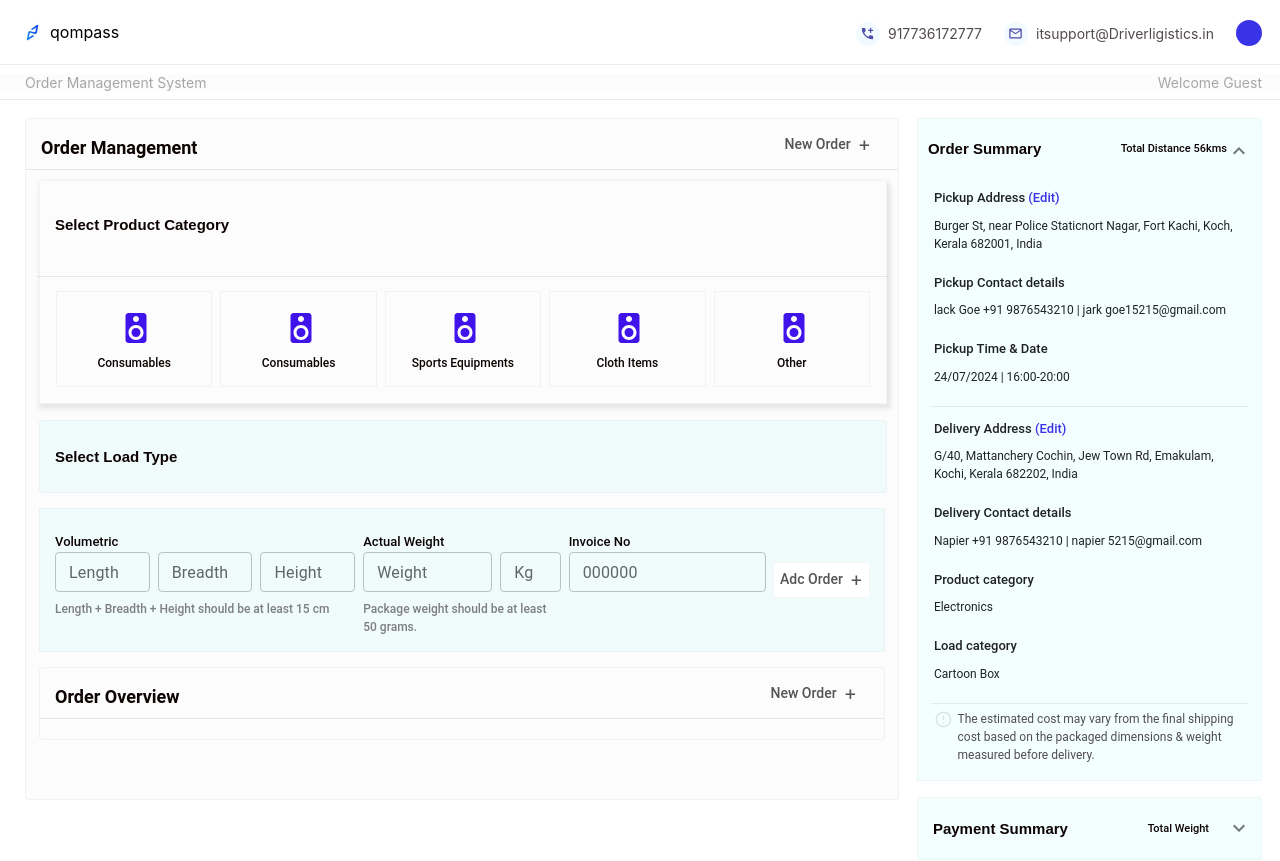
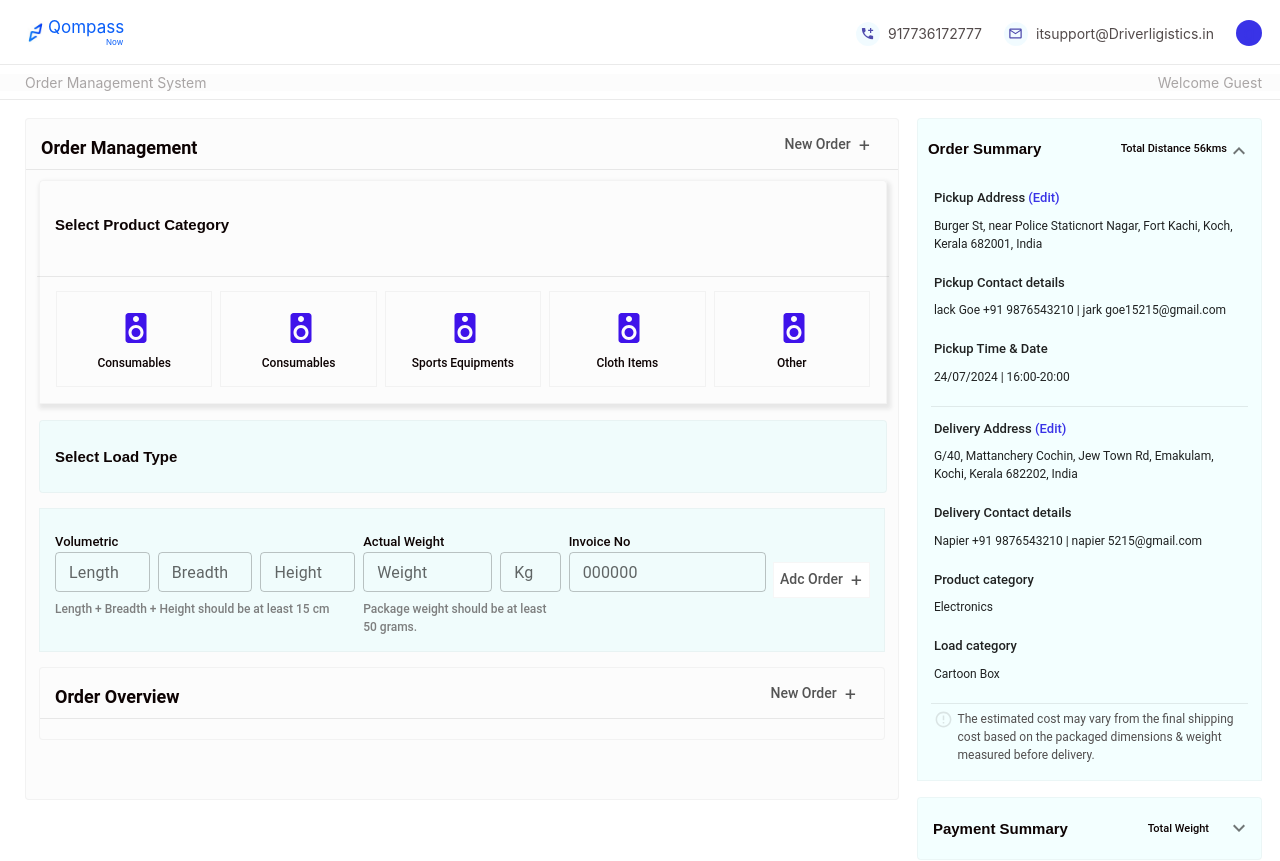
Before and after one commit to rithu1010/DriverLogistics_Project, a React (Create React App) app: page /blog in a window 1280 px wide. Shown: the top 861 px of the page. Built offline with nearby package versions, Linux system fonts and the light colour scheme.

Commit message:
logo fix

```diff
--- a/src/Views/dashboard/dashboard.js
+++ b/src/Views/dashboard/dashboard.js
@@ -66,25 +66,25 @@ function ResponsiveAppBar() {
             <img
               src={logo}
               alt="logo"
-              style={{ height: "35px", width: "35px" }}
+              style={{ height: "41px", width: "41px" }}
             />
-            <Box sx={style.boxcolor}>qompass</Box>
+            <Box sx={style.boxcolor}>
+              <span style={{ color: "#095ef8" }}>Qompass</span>
+              <span
+                style={{
+                  color: "#095ef8",
+                  fontSize: "8px",
+                  marginLeft: "58px",
+                }}
+              >
+                Now
+              </span>
+            </Box>
             <Box
               sx={{ flexGrow: 1, display: { xs: "none", md: "flex" }, ml: 10 }}
             ></Box>
 
-            <Box sx={{ display: { xs: "flex", md: "none" } }}>
-              <IconButton
-                size="large"
-                aria-label="menu"
-                aria-controls="menu-appbar"
-                aria-haspopup="true"
-                onClick={toggleDrawer(true)}
-                color="black"
-              >
-                <MenuIcon />
-              </IconButton>
-            </Box>
+            <Box sx={{ display: { xs: "flex", md: "none" } }}></Box>
             <Box sx={{ flexGrow: 0, mr: 0 }}>
               <Box sx={style.mailBox}>
                 <Box sx={style.mailBox}>
--- a/src/Views/dashboard/style.js
+++ b/src/Views/dashboard/style.js
@@ -8,7 +8,11 @@ const styles = () => ({
     borderBottom: "1px solid #1b1b1b17",
   },
   boxcolor: {
-    color: "black",
+    color: "#095EF8",
+    fontSize: "17px",
+    FontWeight: "600",
+    marginLeft: "-8px",
+    display: "grid",
   },
   mailBox: {
     "&.MuiBox-root": {
```
